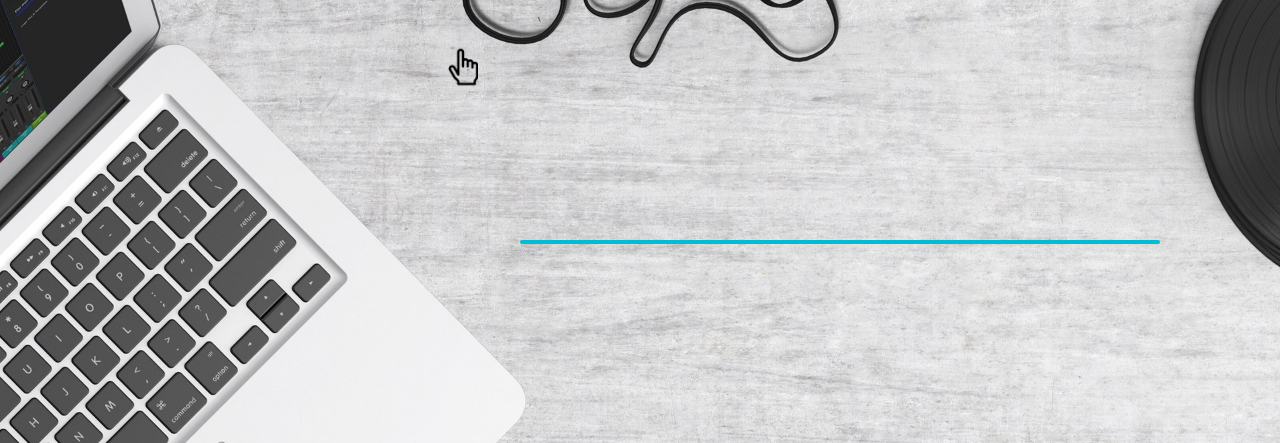
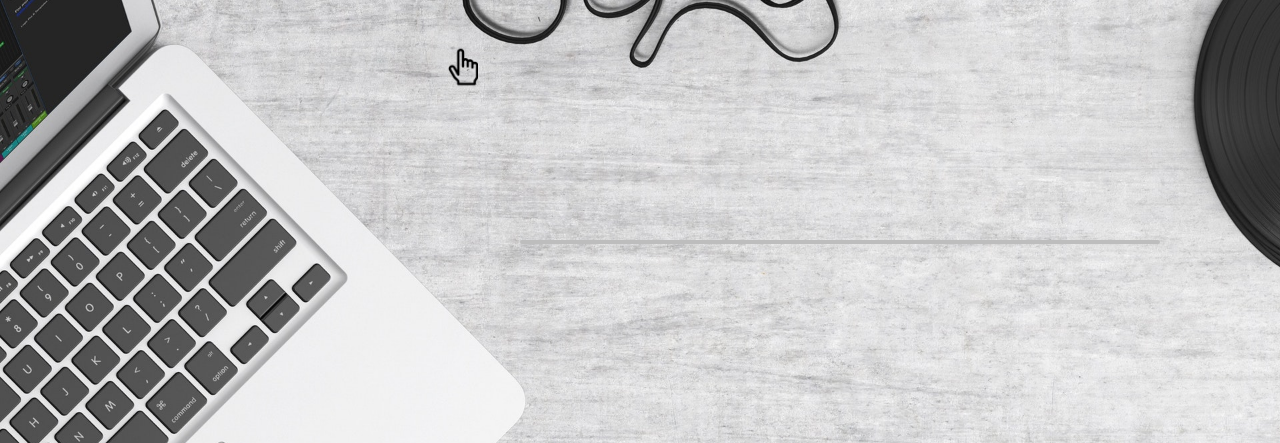
Before and after one commit to Music-Community-Lab-NYC/Pianofy, a PHP site: page / in a window 1280 px wide. Shown: the part 316-759 px from the top of the page. Run offline with PHP 8.4, Linux system fonts and the light colour scheme.

Commit message:
modify margin and width declarations

```diff
--- a/style.css
+++ b/style.css
@@ -33,7 +33,7 @@ body {
   width: 50%;
   background-color: rgb(189, 189, 189);
   border-radius: 2px;
-  margin: 0px;
+  margin: 0;
   overflow: hidden;
 }
 
@@ -41,7 +41,7 @@ body {
   height: 100%;
   background-color: rgb(0, 188, 212);
   transition: width 0.3s linear 0ms;
-  width: 100%;
+  width: 0%;
 }
 
 #piano {
```
